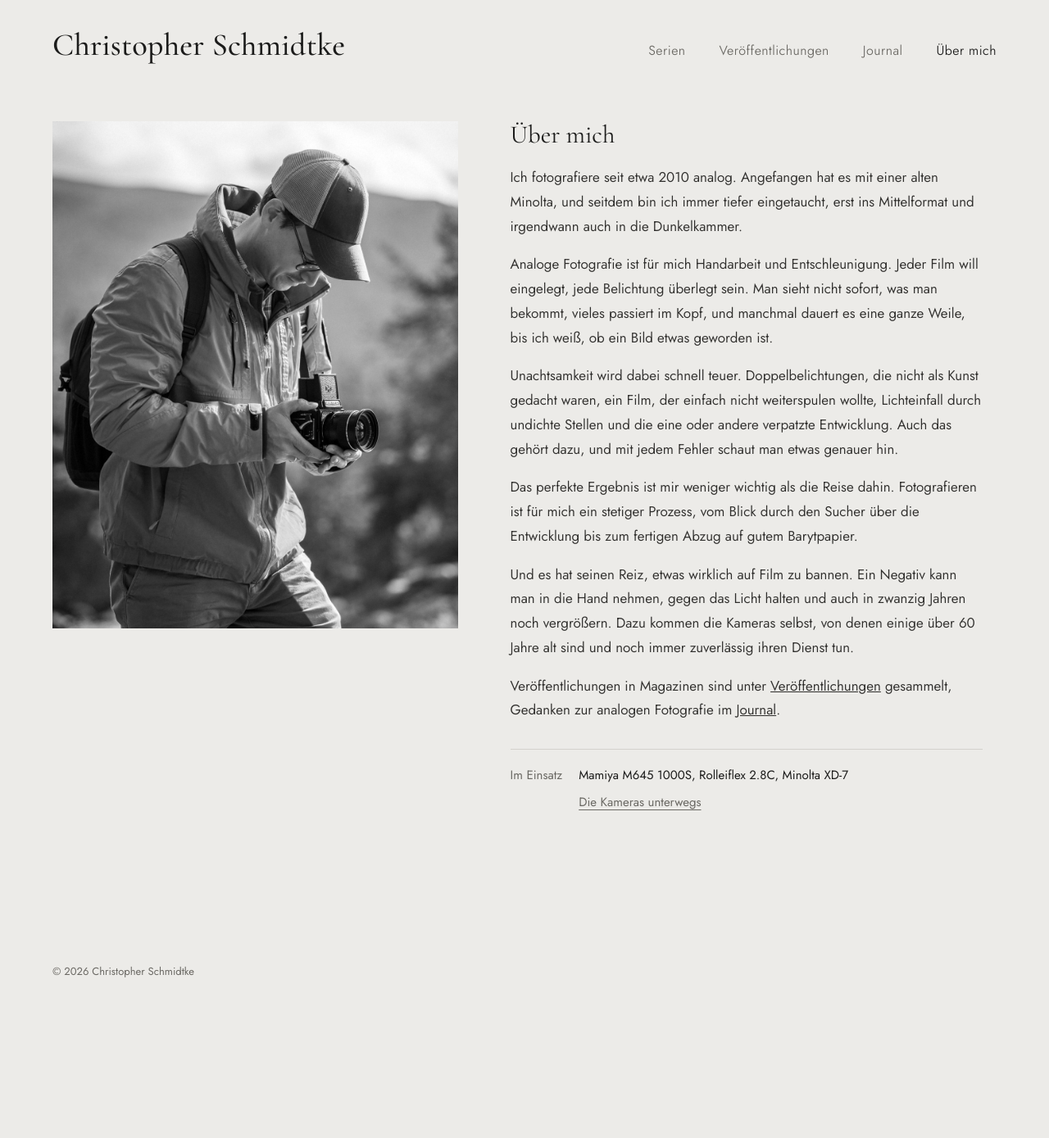
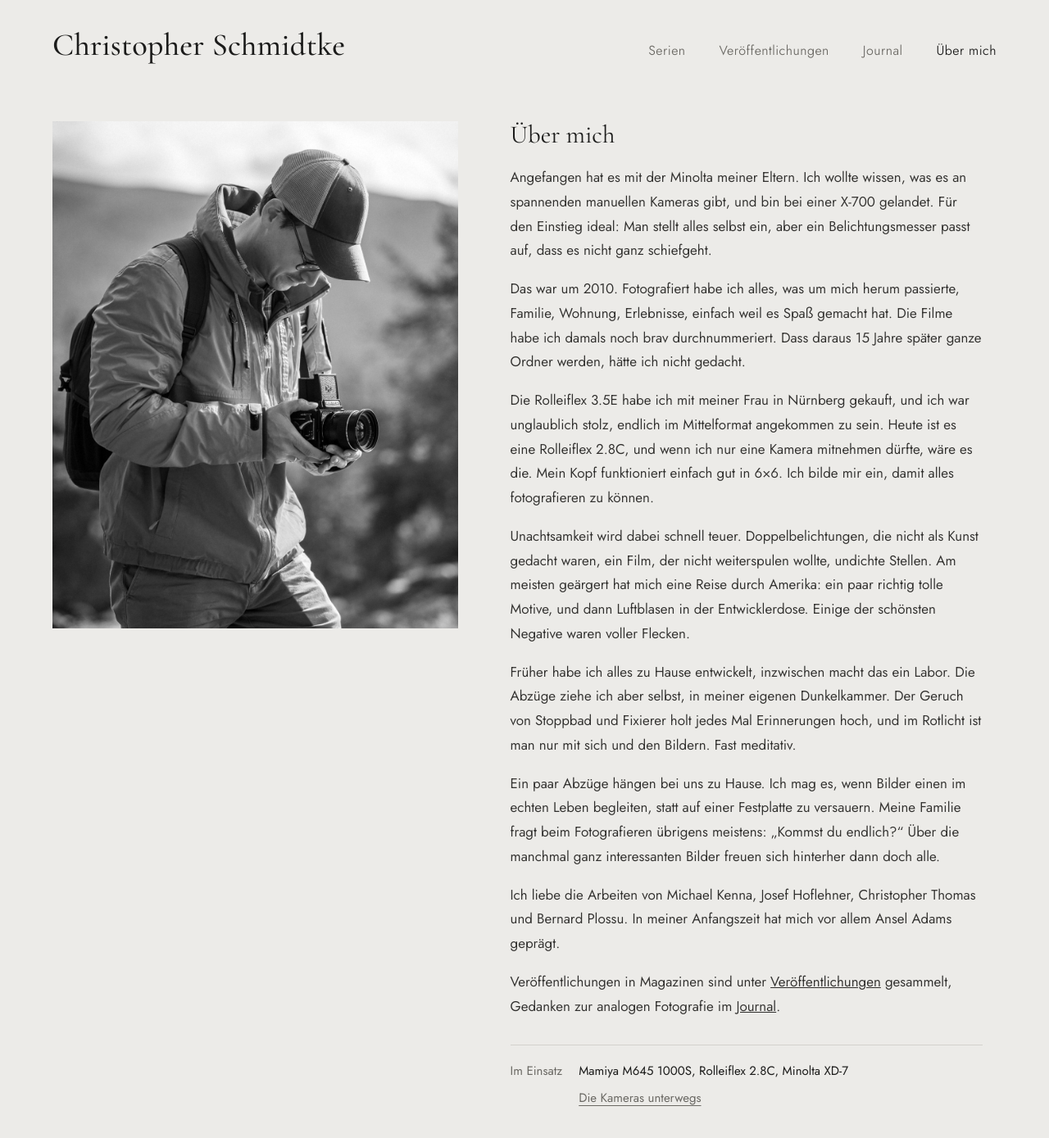
Before and after one commit to Racetrack69/christopher_portfolio, a Jekyll site: the page built from ueber-mich.html, in a window 1280 px wide and 1400 px high. Shown: the top 1389 px of the window at 82% size. Built offline with Jekyll 4.4.1, drawn with Linux system fonts in a browser that asks for light colours.

Commit message:
Add files via upload

```diff
--- a/ueber-mich.html
+++ b/ueber-mich.html
@@ -1,7 +1,7 @@
 ---
 layout: default
 title: Über mich
-description: Christopher Schmidtke fotografiert seit etwa 2010 analog und fast immer in Schwarzweiß. Für ihn ist Film Handarbeit und Entschleunigung.
+description: Christopher Schmidtke fotografiert seit etwa 2010 analog, fast immer in Schwarzweiß und am liebsten mit der Rolleiflex. Seine Abzüge zieht er in der eigenen Dunkelkammer.
 permalink: /ueber-mich/
 bild: /assets/images/ueber-mich/christopher-schmidtke.jpg
 portrait:
@@ -19,11 +19,13 @@ portrait:
   </figure>
   <div class="about-text">
     <h1>Über mich</h1>
-    <p>Ich fotografiere seit etwa 2010 analog. Angefangen hat es mit einer alten Minolta, und seitdem bin ich immer tiefer eingetaucht, erst ins Mittelformat und irgendwann auch in die Dunkelkammer.</p>
-    <p>Analoge Fotografie ist für mich Handarbeit und Entschleunigung. Jeder Film will eingelegt, jede Belichtung überlegt sein. Man sieht nicht sofort, was man bekommt, vieles passiert im Kopf, und manchmal dauert es eine ganze Weile, bis ich weiß, ob ein Bild etwas geworden ist.</p>
-    <p>Unachtsamkeit wird dabei schnell teuer. Doppelbelichtungen, die nicht als Kunst gedacht waren, ein Film, der einfach nicht weiterspulen wollte, Lichteinfall durch undichte Stellen und die eine oder andere verpatzte Entwicklung. Auch das gehört dazu, und mit jedem Fehler schaut man etwas genauer hin.</p>
-    <p>Das perfekte Ergebnis ist mir weniger wichtig als die Reise dahin. Fotografieren ist für mich ein stetiger Prozess, vom Blick durch den Sucher über die Entwicklung bis zum fertigen Abzug auf gutem Barytpapier.</p>
-    <p>Und es hat seinen Reiz, etwas wirklich auf Film zu bannen. Ein Negativ kann man in die Hand nehmen, gegen das Licht halten und auch in zwanzig Jahren noch vergrößern. Dazu kommen die Kameras selbst, von denen einige über 60 Jahre alt sind und noch immer zuverlässig ihren Dienst tun.</p>
+    <p>Angefangen hat es mit der Minolta meiner Eltern. Ich wollte wissen, was es an spannenden manuellen Kameras gibt, und bin bei einer X-700 gelandet. Für den Einstieg ideal: Man stellt alles selbst ein, aber ein Belichtungsmesser passt auf, dass es nicht ganz schiefgeht.</p>
+    <p>Das war um 2010. Fotografiert habe ich alles, was um mich herum passierte, Familie, Wohnung, Erlebnisse, einfach weil es Spaß gemacht hat. Die Filme habe ich damals noch brav durchnummeriert. Dass daraus 15 Jahre später ganze Ordner werden, hätte ich nicht gedacht.</p>
+    <p>Die Rolleiflex 3.5E habe ich mit meiner Frau in Nürnberg gekauft, und ich war unglaublich stolz, endlich im Mittelformat angekommen zu sein. Heute ist es eine Rolleiflex 2.8C, und wenn ich nur eine Kamera mitnehmen dürfte, wäre es die. Mein Kopf funktioniert einfach gut in 6×6. Ich bilde mir ein, damit alles fotografieren zu können.</p>
+    <p>Unachtsamkeit wird dabei schnell teuer. Doppelbelichtungen, die nicht als Kunst gedacht waren, ein Film, der nicht weiterspulen wollte, undichte Stellen. Am meisten geärgert hat mich eine Reise durch Amerika: ein paar richtig tolle Motive, und dann Luftblasen in der Entwicklerdose. Einige der schönsten Negative waren voller Flecken.</p>
+    <p>Früher habe ich alles zu Hause entwickelt, inzwischen macht das ein Labor. Die Abzüge ziehe ich aber selbst, in meiner eigenen Dunkelkammer. Der Geruch von Stoppbad und Fixierer holt jedes Mal Erinnerungen hoch, und im Rotlicht ist man nur mit sich und den Bildern. Fast meditativ.</p>
+    <p>Ein paar Abzüge hängen bei uns zu Hause. Ich mag es, wenn Bilder einen im echten Leben begleiten, statt auf einer Festplatte zu versauern. Meine Familie fragt beim Fotografieren übrigens meistens: „Kommst du endlich?“ Über die manchmal ganz interessanten Bilder freuen sich hinterher dann doch alle.</p>
+    <p>Ich liebe die Arbeiten von Michael Kenna, Josef Hoflehner, Christopher Thomas und Bernard Plossu. In meiner Anfangszeit hat mich vor allem Ansel Adams geprägt.</p>
     <p>Veröffentlichungen in Magazinen sind unter <a href="{{ '/veroeffentlichungen/' | relative_url }}">Veröffentlichungen</a> gesammelt, Gedanken zur analogen Fotografie im <a href="{{ '/journal/' | relative_url }}">Journal</a>.</p>
     <dl class="contact">
       <dt>Im Einsatz</dt><dd>Mamiya M645 1000S, Rolleiflex 2.8C, Minolta XD-7<a class="more" href="{{ '/journal/durch-den-lichtschacht/' | relative_url }}">Die Kameras unterwegs</a></dd>
```
Also changed, not shown: _posts/2026-10-13-durch-den-lichtschacht.md (+3 -3 lines), _serien/japan.md (+4 -2 lines), _serien/skandinavien.md (+4 -4 lines), _serien/usa.md (+5 -3 lines).
